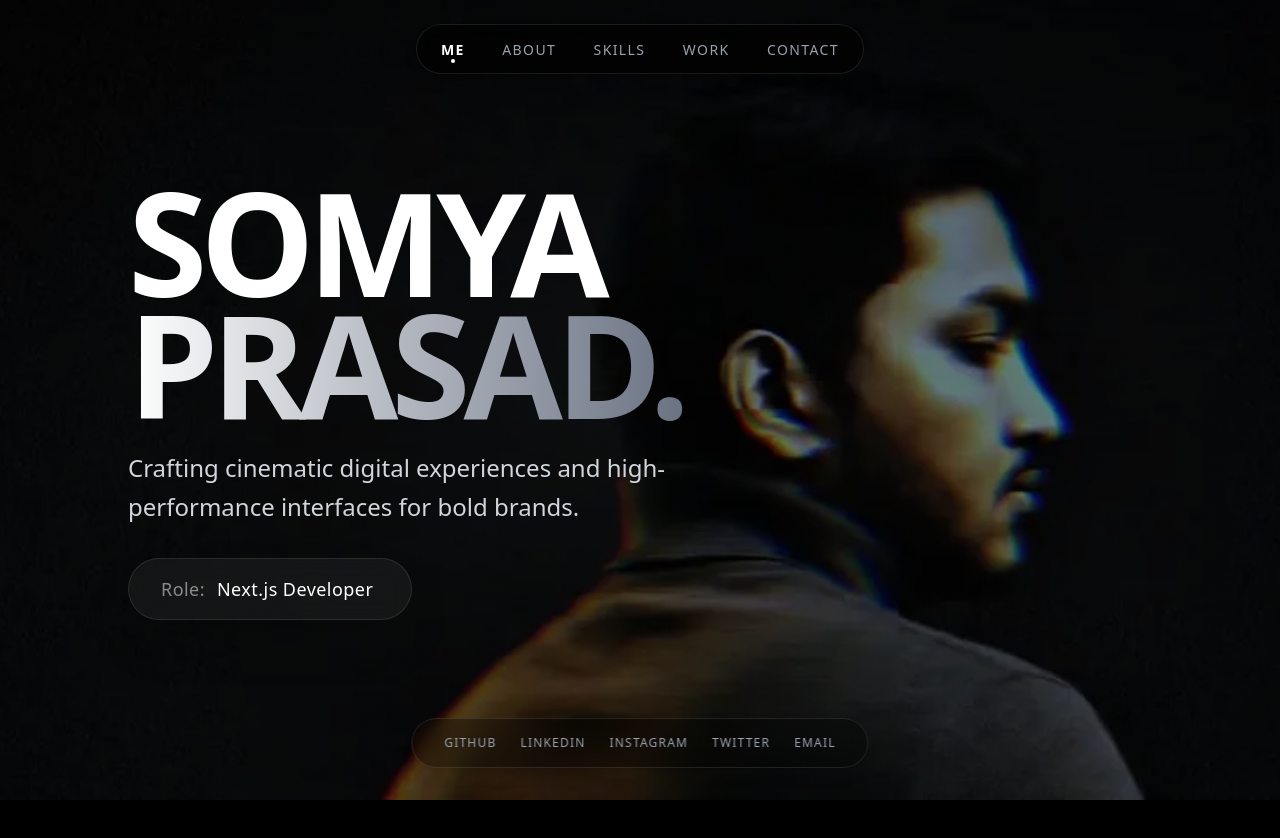
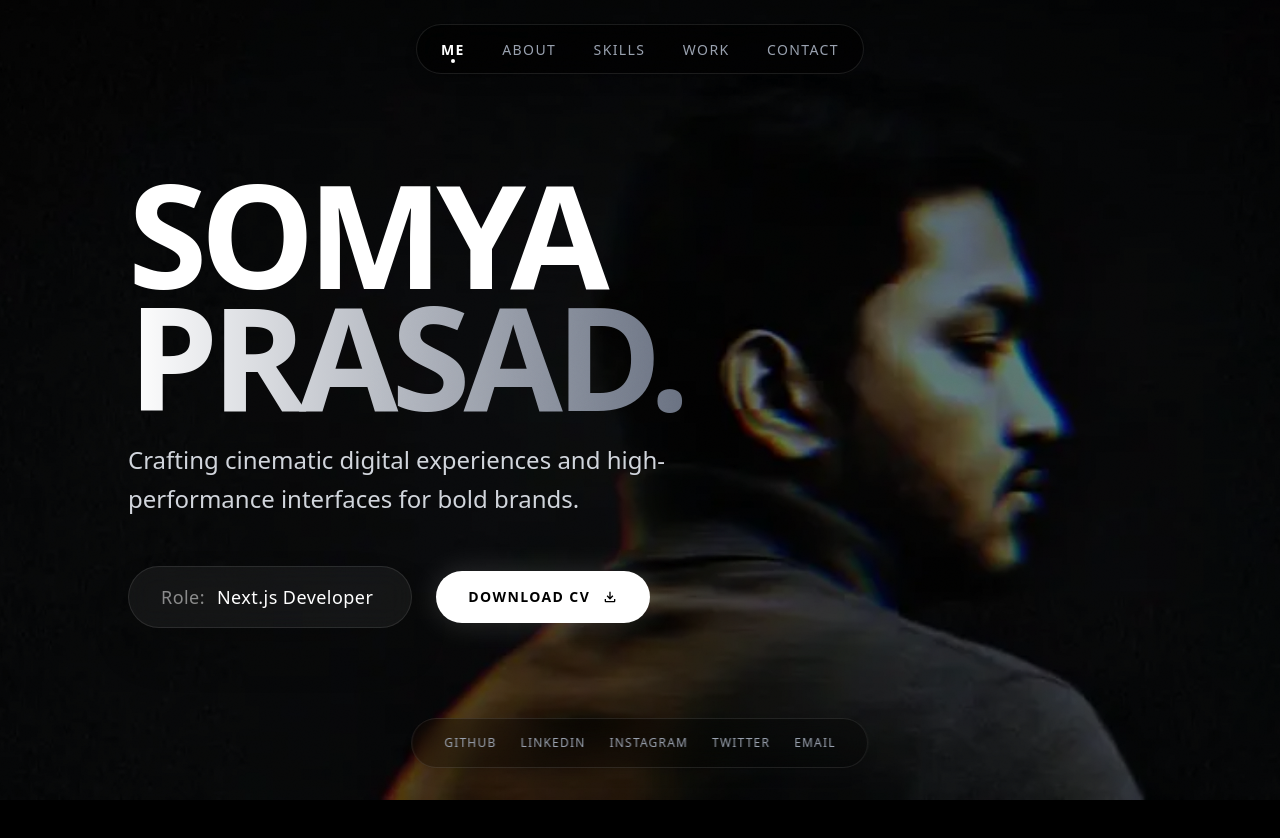
Before and after one commit to kaunteyaarjun/Somya, a Next.js app: page / in a window 1280 px wide. Shown: the top 838 px of the page. Built offline with nearby package versions, Linux system fonts and the light colour scheme.

Commit message:
feat: redesign preloader, add cv download button to hero, add missing markdown content

```diff
--- a/components/hero/Hero.tsx
+++ b/components/hero/Hero.tsx
@@ -152,7 +152,8 @@ export default function Hero() {
                             </p>
                         </div>
 
-                        <div className="backdrop-blur-md bg-white/5 border border-white/10 rounded-full px-8 py-4 shadow-2xl relative overflow-hidden group hover:border-white/30 transition-colors duration-500 pointer-events-auto">
+                        <div className="flex flex-col sm:flex-row items-start sm:items-center gap-6 pointer-events-auto mt-4">
+                            <div className="backdrop-blur-md bg-white/5 border border-white/10 rounded-full px-8 py-4 shadow-2xl relative overflow-hidden group hover:border-white/30 transition-colors duration-500">
                                 <div className="font-sans text-sm md:text-lg text-gray-300 flex items-center justify-start font-light tracking-wide">
                                     <span className="text-white/50 mr-3">Role:</span>
                                     <TypewriterEffect
@@ -166,6 +167,18 @@ export default function Hero() {
                                         className="text-white font-medium"
                                     />
                                 </div>
+                            </div>
+
+                            <a
+                                href="/Somya_Prasad_Sethy_Resume.pdf"
+                                download="Somya_Prasad_Sethy_Resume.pdf"
+                                className="group backdrop-blur-md bg-white text-black font-sans font-bold text-xs md:text-sm uppercase tracking-widest px-8 py-4 rounded-full shadow-[0_0_30px_rgba(255,255,255,0.15)] hover:shadow-[0_0_50px_rgba(255,255,255,0.3)] hover:scale-105 transition-all duration-300 flex items-center gap-3"
+                            >
+                                <span>Download CV</span>
+                                <svg width="16" height="16" viewBox="0 0 24 24" fill="none" xmlns="http://www.w3.org/2000/svg" className="transform group-hover:translate-y-1 transition-transform duration-300">
+                                    <path d="M12 16L7 11L8.4 9.55L11 12.15V4H13V12.15L15.6 9.55L17 11L12 16ZM6 20C5.45 20 4.97917 19.8042 4.5875 19.4125C4.19583 19.0208 4 18.55 4 18V15H6V18H18V15H20V18C20 18.55 19.8042 19.0208 19.4125 19.4125C19.0208 19.8042 18.55 20 18 20H6Z" fill="currentColor"/>
+                                </svg>
+                            </a>
                         </div>
                     </motion.div>
 
```
Also changed, not shown: 1 other file (tests, documents, lock files or other folders). Lines whose indentation alone changed are shown as unchanged.
